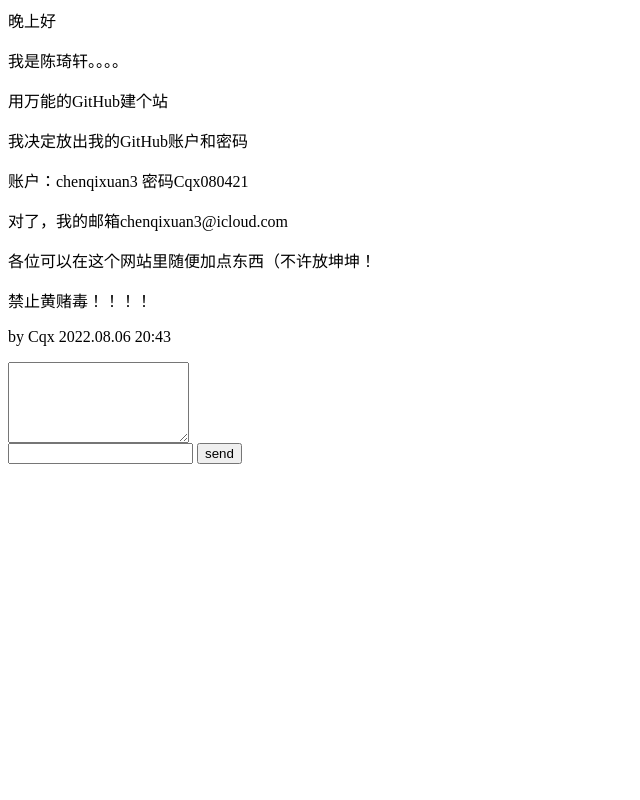
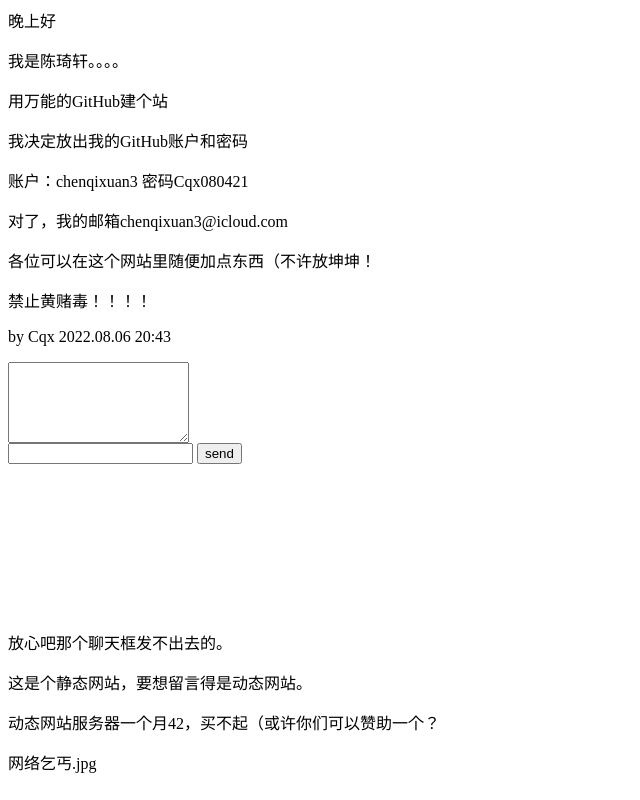
Before and after one commit to chenqixuan3/chenqixuan3.github.io, a plain HTML site: page index.html in a window 1280 px wide. Shown: the whole page, without its empty margins (0-640 px from the left). Drawn offline with nearby package versions, Linux system fonts and the light colour scheme; a script that the page names is missing.

Commit message:
Update index.html

```diff
--- a/index.html
+++ b/index.html
@@ -69,3 +69,7 @@
     <div id="remoteVideos"></div>
 </body>
 </html>
+<p>放心吧那个聊天框发不出去的。</p>
+<p>这是个静态网站，要想留言得是动态网站。</p>
+<p>动态网站服务器一个月42，买不起（或许你们可以赞助一个？</p>
+<p>网络乞丐.jpg</p>
```
